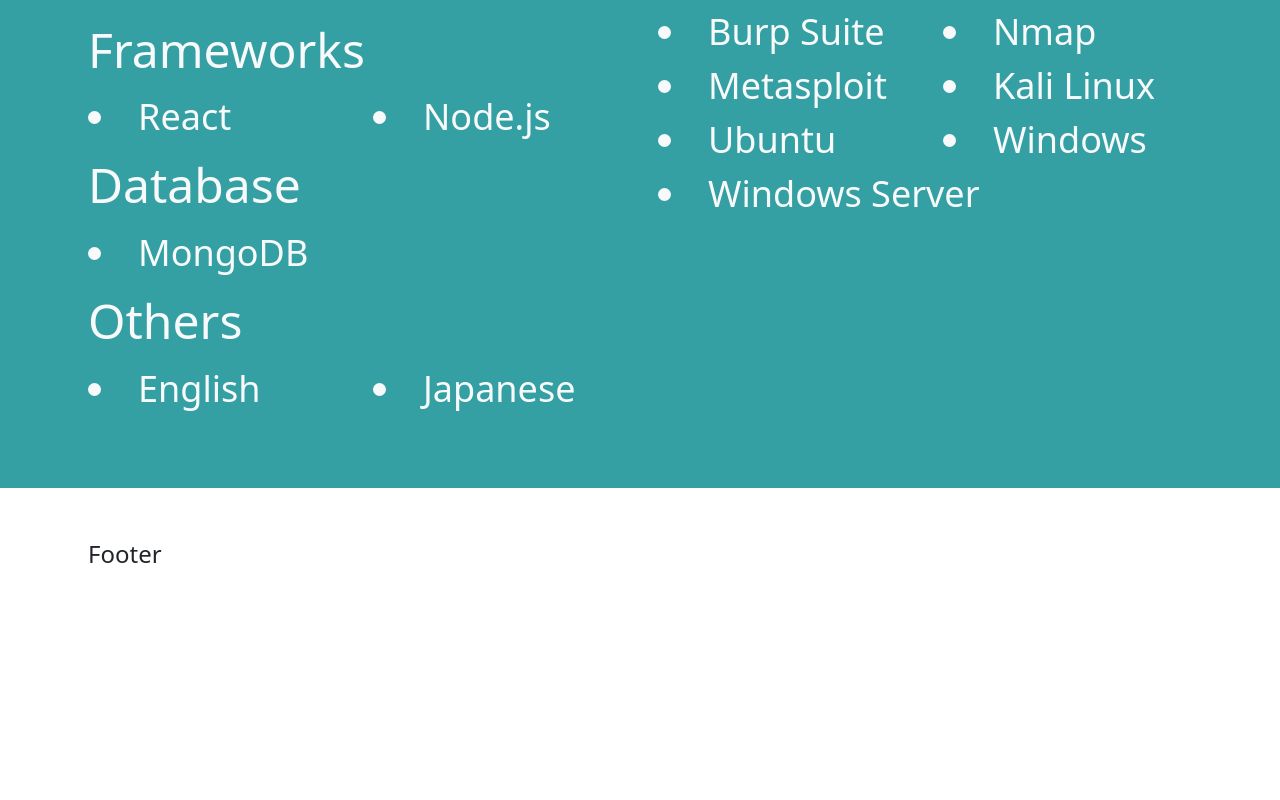
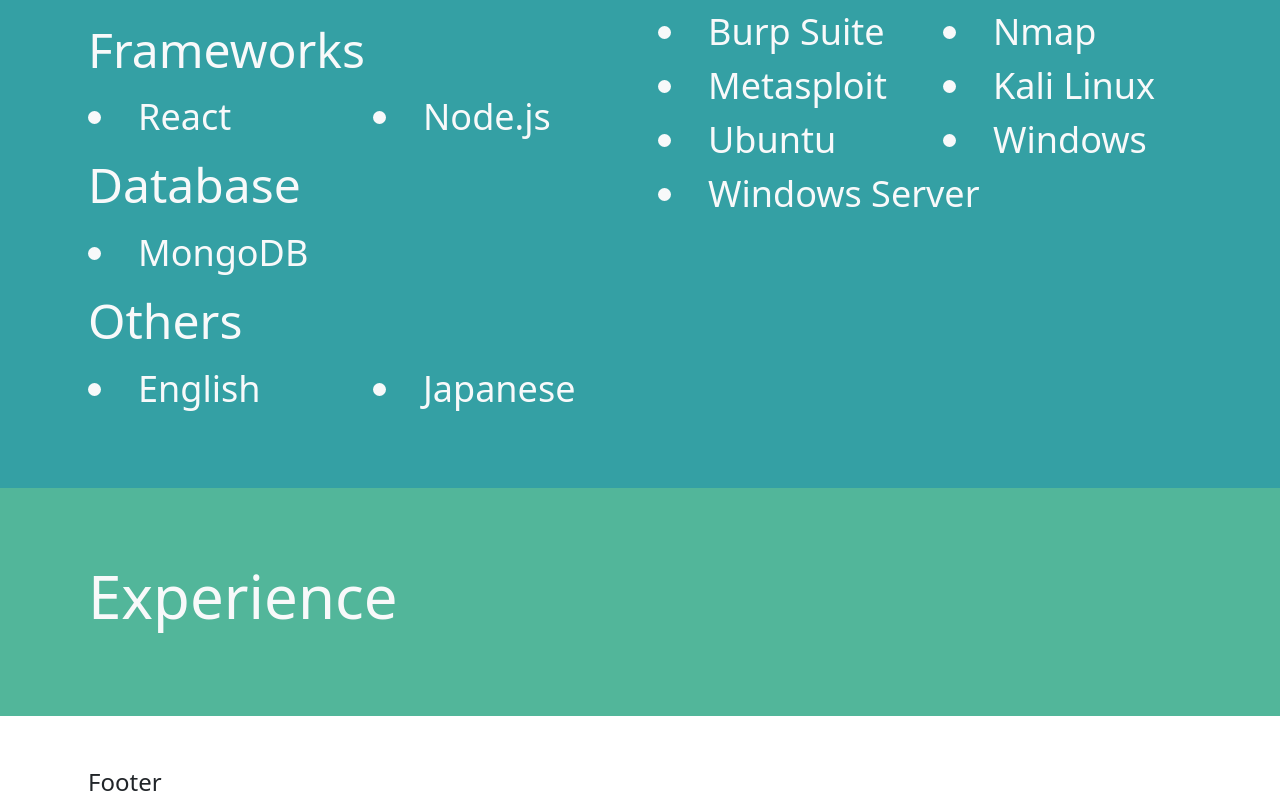
Before and after one commit to Kekechi/Portfolio, a React (Vite) app: page / in a window 1280 px wide. Shown: the part 2896-3696 px from the top of the page. Before the commit the page ends 3468 px from the top, so only its background shows below. Built offline with nearby package versions, Linux system fonts and the light colour scheme.

Commit message:
add experience section

```diff
--- /dev/null
+++ b/src/Components/Home/Experience/Experience.jsx
@@ -0,0 +1,14 @@
+import React from "react";
+import { Container } from "react-bootstrap";
+
+function Experience() {
+  return (
+    <div id="experience" className="experience">
+      <Container className="py-5">
+        <h1 className="text-light">Experience</h1>
+      </Container>
+    </div>
+  );
+}
+
+export default Experience;
--- a/src/Components/Home/Home.jsx
+++ b/src/Components/Home/Home.jsx
@@ -3,6 +3,7 @@
 import { Hero } from "./Hero/Hero";
 import Projects from "./Projects/Projects";
 import Skills from "./Skills/Skills";
+import Experience from "./Experience/Experience";
 
 const Home = () => {
   return (
@@ -11,6 +12,7 @@
       <Profile />
       <Projects />
       <Skills />
+      <Experience />
     </main>
   );
 };
--- a/src/index.css
+++ b/src/index.css
@@ -234,3 +234,8 @@
 .skill-items {
   font-size: 1.5em;
 }
+
+/* || Experience */
+.experience {
+  background-color: var(--FIFTH-COLOR);
+}
```
